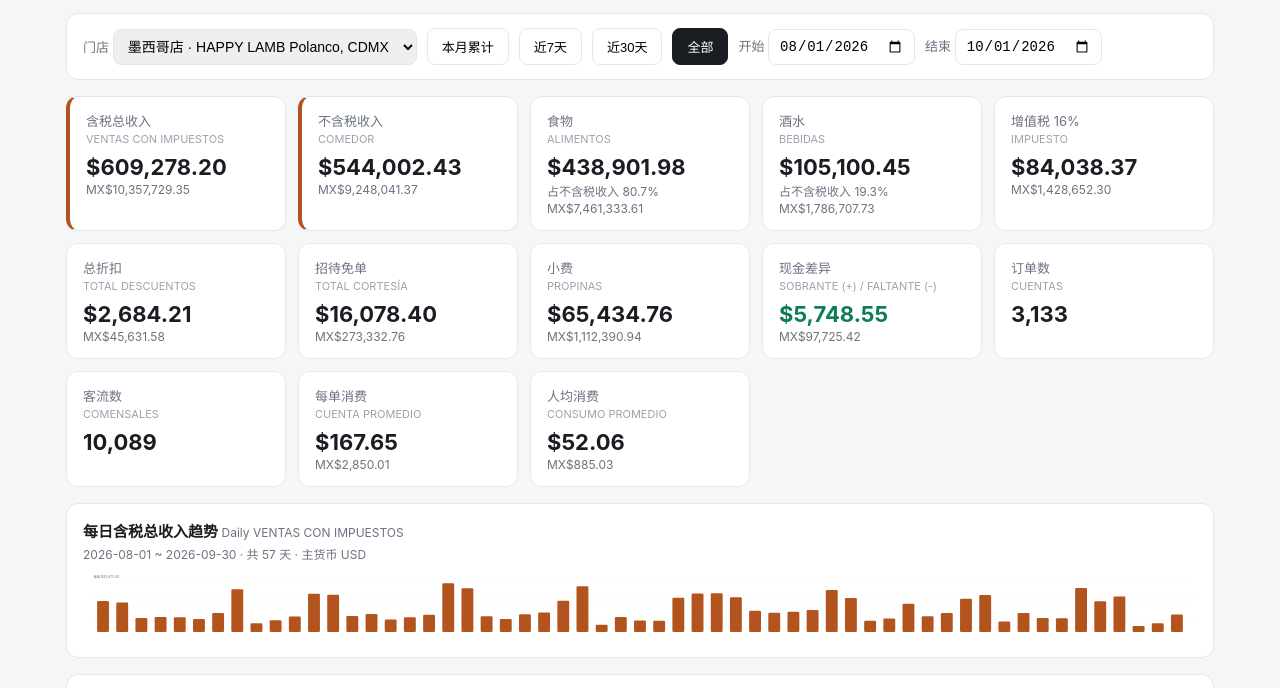
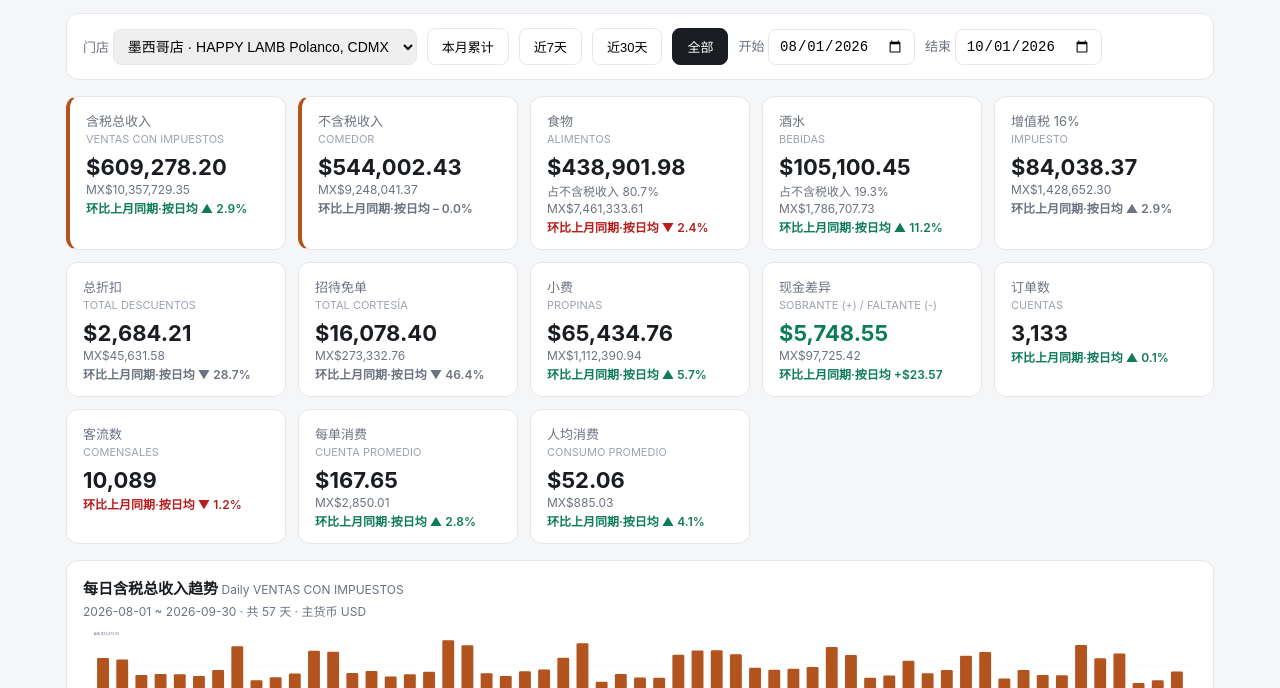
Before and after one commit to DavidHLHP/ops-dashboard, a plain HTML site: page index.html in a window 1280 px wide. Shown: the part 76-764 px from the top of the page. Drawn offline with Linux system fonts and the light colour scheme.

Commit message:
KPI cards: MoM vs same period last month (follows date range)

```diff
--- a/index.html
+++ b/index.html
@@ -194,18 +194,28 @@ function agg(rows){
     ticket: cu? vn/cu:0, percap: co? vn/co:0, n:rows.length };
 }
 
-function kpi(cn,es,mxn,hl,count,pct){
+function kpi(cn,es,mxn,hl,count,pct,mom){
   const m = count? null : money(mxn);
   const pl = (pct!=null && !count) ? `<div class="v2">占不含税收入 ${pct.toFixed(1)}%</div>` : "";
   return `<div class="kpi${hl?" hl":""}"><div class="cn">${cn}</div><div class="es">${es}</div>`+
     (count? `<div class="v1">${fmtInt(mxn)}</div>`
-           : `<div class="v1">${m.p}</div>${pl}<div class="v2">${m.s}</div>`)+`</div>`;
+           : `<div class="v1">${m.p}</div>${pl}<div class="v2">${m.s}</div>`)+(mom||"")+`</div>`;
 }
 
-function kpiSF(mxn){
+function kpiSF(mxn,mom){
   const m=money(mxn), c = mxn<0 ? "var(--warn)" : "var(--acc2)";
   return `<div class="kpi"><div class="cn">现金差异</div><div class="es">SOBRANTE (+) / FALTANTE (-)</div>`+
-    `<div class="v1" style="color:${c}">${m.p}</div><div class="v2">${m.s}</div></div>`;
+    `<div class="v1" style="color:${c}">${m.p}</div><div class="v2">${m.s}</div>`+(mom||"")+`</div>`;
+}
+
+// 上月同期：起止日期整体平移一个月（跨月末自动截断）
+function shiftMonth(iso,delta){
+  if(!iso) return "";
+  let [y,m,d]=iso.split("-").map(Number);
+  m+=delta;
+  while(m<1){m+=12;y--;} while(m>12){m-=12;y++;}
+  d=Math.min(d,new Date(y,m,0).getDate());
+  return `${y}-${String(m).padStart(2,"0")}-${String(d).padStart(2,"0")}`;
 }
 
 function renderWeekly(){
@@ -343,6 +353,25 @@ function renderGuestMix(){
 
 function render(){
   const rows=filtered(), a=agg(rows);
+  // ---- 上月同期对比（随所选区间联动） ----
+  const _s=$("dStart").value||"", _e=$("dEnd").value||"";
+  const _prows=(_s&&_e)?DATA.records.filter(r=>r.store===storeSel.value&&r.date>=shiftMonth(_s,-1)&&r.date<=shiftMonth(_e,-1)):[];
+  const _pa=agg(_prows), _dn=rows.length, _pn=_prows.length, _has=_pn>0;
+  const _avg=(v,n)=>n?v/n:0;
+  const _lbl=_has?(_dn===_pn?"环比上月同期":"环比上月同期·按日均"):"";
+  const _mom=(c,p,good)=>{
+    if(!_has||!p) return "";
+    const pct=(c-p)/Math.abs(p)*100;
+    const col=good==="neutral"?"#6b7280":pct>0.05?"var(--acc2)":pct<-0.05?"var(--warn)":"#6b7280";
+    const sg=pct>0.05?"▲":pct<-0.05?"▼":"–";
+    return `<div class="v2" style="color:${col};font-weight:600">${_lbl} ${sg} ${Math.abs(pct).toFixed(1)}%</div>`;
+  };
+  const _momSF=()=>{
+    if(!_has) return "";
+    const d=_avg(a.sf,_dn)-_avg(_pa.sf,_pn), m=money(d);
+    const col=d>0.005?"var(--acc2)":d<-0.005?"var(--warn)":"#6b7280";
+    return `<div class="v2" style="color:${col};font-weight:600">${_lbl} ${d>0.005?"+":""}${m.p}</div>`;
+  };
   const box=$("kpis");
   if(!rows.length){ box.innerHTML=""; $("chart").innerHTML='<div class="empty">所选区间暂无数据</div>';
     $("tbl").innerHTML=""; $("mixbar").innerHTML=""; $("mixlegend").innerHTML=""; $("chartSub").textContent="";
@@ -350,19 +379,19 @@ function render(){
     $("mchart").innerHTML=""; $("mtable").innerHTML="";
     $("gxchart").innerHTML=""; $("gxtable").innerHTML=""; return; }
   box.innerHTML =
-    kpi("含税总收入","VENTAS CON IMPUESTOS",a.vci,true) +
-    kpi("不含税收入","COMEDOR",a.comedor,true) +
-    kpi("食物","ALIMENTOS",a.alim,false,false,a.comedor?a.alim/a.comedor*100:0) +
-    kpi("酒水","BEBIDAS",a.beb,false,false,a.comedor?a.beb/a.comedor*100:0) +
-    kpi("增值税 16%","IMPUESTO",a.imp) +
-    kpi("总折扣","TOTAL DESCUENTOS",a.td) +
-    kpi("招待免单","TOTAL CORTESÍA",a.cor) +
-    kpi("小费","PROPINAS",a.prop) +
-    kpiSF(a.sf) +
-    kpi("订单数","CUENTAS",a.cu,false,true) +
-    kpi("客流数","COMENSALES",a.co,false,true) +
-    kpi("每单消费","CUENTA PROMEDIO",a.ticket) +
-    kpi("人均消费","CONSUMO PROMEDIO",a.percap);
+    kpi("含税总收入","VENTAS CON IMPUESTOS",a.vci,true,false,null,_mom(_avg(a.vci,_dn),_avg(_pa.vci,_pn),"up")) +
+    kpi("不含税收入","COMEDOR",a.comedor,true,false,null,_mom(_avg(a.comedor,_dn),_avg(_pa.comedor,_pn),"up")) +
+    kpi("食物","ALIMENTOS",a.alim,false,false,a.comedor?a.alim/a.comedor*100:0,_mom(_avg(a.alim,_dn),_avg(_pa.alim,_pn),"up")) +
+    kpi("酒水","BEBIDAS",a.beb,false,false,a.comedor?a.beb/a.comedor*100:0,_mom(_avg(a.beb,_dn),_avg(_pa.beb,_pn),"up")) +
+    kpi("增值税 16%","IMPUESTO",a.imp,false,false,null,_mom(_avg(a.imp,_dn),_avg(_pa.imp,_pn),"neutral")) +
+    kpi("总折扣","TOTAL DESCUENTOS",a.td,false,false,null,_mom(_avg(a.td,_dn),_avg(_pa.td,_pn),"neutral")) +
+    kpi("招待免单","TOTAL CORTESÍA",a.cor,false,false,null,_mom(_avg(a.cor,_dn),_avg(_pa.cor,_pn),"neutral")) +
+    kpi("小费","PROPINAS",a.prop,false,false,null,_mom(_avg(a.prop,_dn),_avg(_pa.prop,_pn),"up")) +
+    kpiSF(a.sf,_momSF()) +
+    kpi("订单数","CUENTAS",a.cu,false,true,null,_mom(_avg(a.cu,_dn),_avg(_pa.cu,_pn),"up")) +
+    kpi("客流数","COMENSALES",a.co,false,true,null,_mom(_avg(a.co,_dn),_avg(_pa.co,_pn),"up")) +
+    kpi("每单消费","CUENTA PROMEDIO",a.ticket,false,false,null,_mom(a.ticket,_pa.ticket,"up")) +
+    kpi("人均消费","CONSUMO PROMEDIO",a.percap,false,false,null,_mom(a.percap,_pa.percap,"up"));
 
   // chart
   const vals=rows.map(r=>r.ventas_con_impuestos_mxn/(cur==="USD"?FX:1));
@@ -419,7 +448,7 @@ ${lab}</title></rect>`;
   renderWeekly();
   renderMonthly();
   renderGuestMix();
-  $("updatedAt").textContent="数据更新时间 Generated: 2026-10-01 13:55 · 汇率 Rate: 1 USD = "+FX+" MXN";
+  $("updatedAt").textContent="数据更新时间 Generated: 2026-10-01 14:02 · 汇率 Rate: 1 USD = "+FX+" MXN";
 }
 
 // default: all data (October has no reports yet, MTD would be empty)
```
